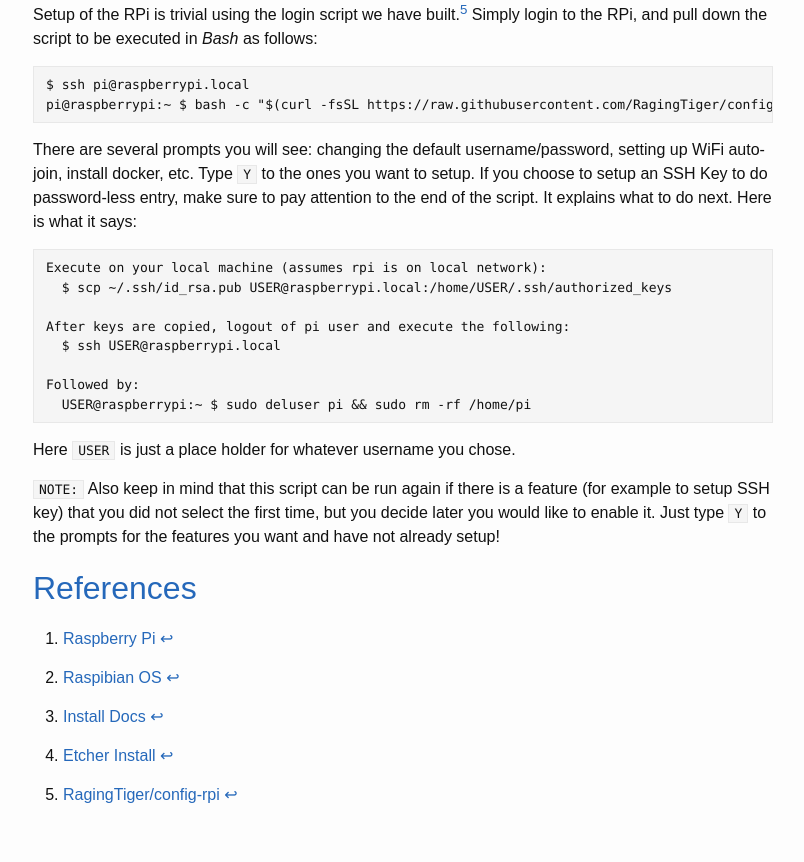
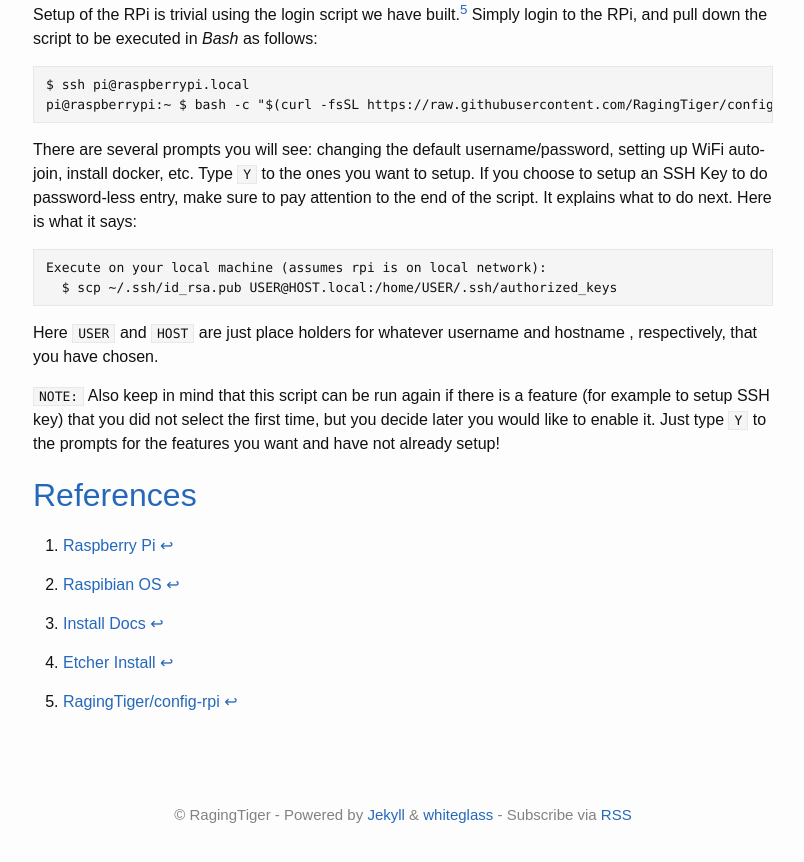
Before and after one commit to RagingTiger/RagingTiger.github.io, a Jekyll site: the page built from _posts/2018-06-19-rpi-init-setup.md, in a window 1280 px wide and 900 px high, scrolled down 2975 px. Shown: the top 862 px of the window, without its empty margins (237-1041 px from the left). Built offline with Jekyll 4.4.1, drawn with Linux system fonts in a browser that asks for light colours.

Commit message:
Updated details on ssh key

````diff
--- a/_posts/2018-06-19-rpi-init-setup.md
+++ b/_posts/2018-06-19-rpi-init-setup.md
@@ -107,16 +107,10 @@ pay attention to the end of the script. It explains what to do next. Here is
 what it says:
 ```
 Execute on your local machine (assumes rpi is on local network):
-  $ scp ~/.ssh/id_rsa.pub USER@raspberrypi.local:/home/USER/.ssh/authorized_keys
-
-After keys are copied, logout of pi user and execute the following:
-  $ ssh USER@raspberrypi.local
-
-Followed by:
-  USER@raspberrypi:~ $ sudo deluser pi && sudo rm -rf /home/pi
+  $ scp ~/.ssh/id_rsa.pub USER@HOST.local:/home/USER/.ssh/authorized_keys
 ```
-
-Here `USER` is just a place holder for whatever username you chose.
+Here `USER` and `HOST` are just place holders for whatever username and hostname
+, respectively, that you have chosen.
 
 `NOTE:` Also keep in mind that this script can be run again if there is a
 feature (for example to setup SSH key) that you did not select the first time,
````
